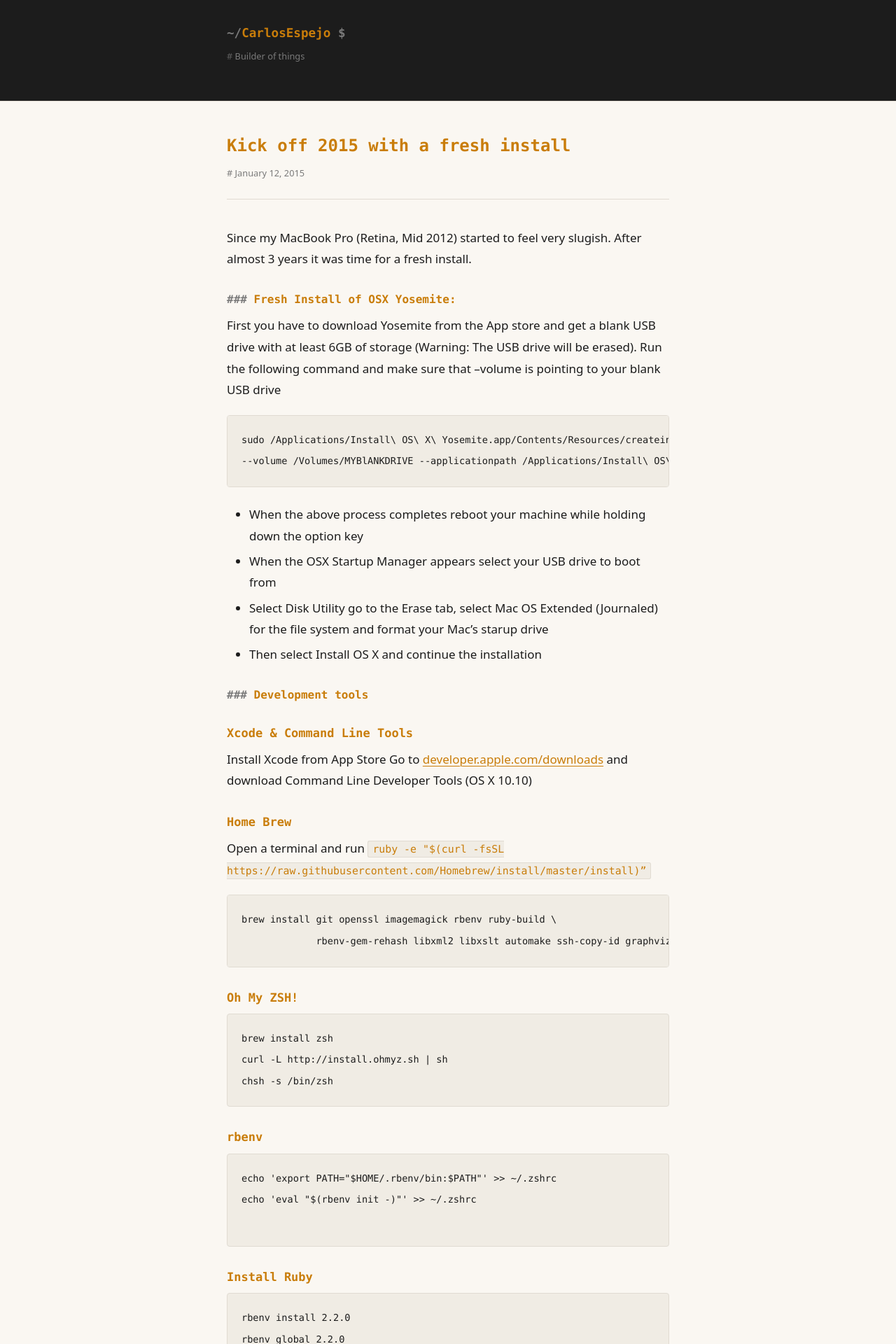
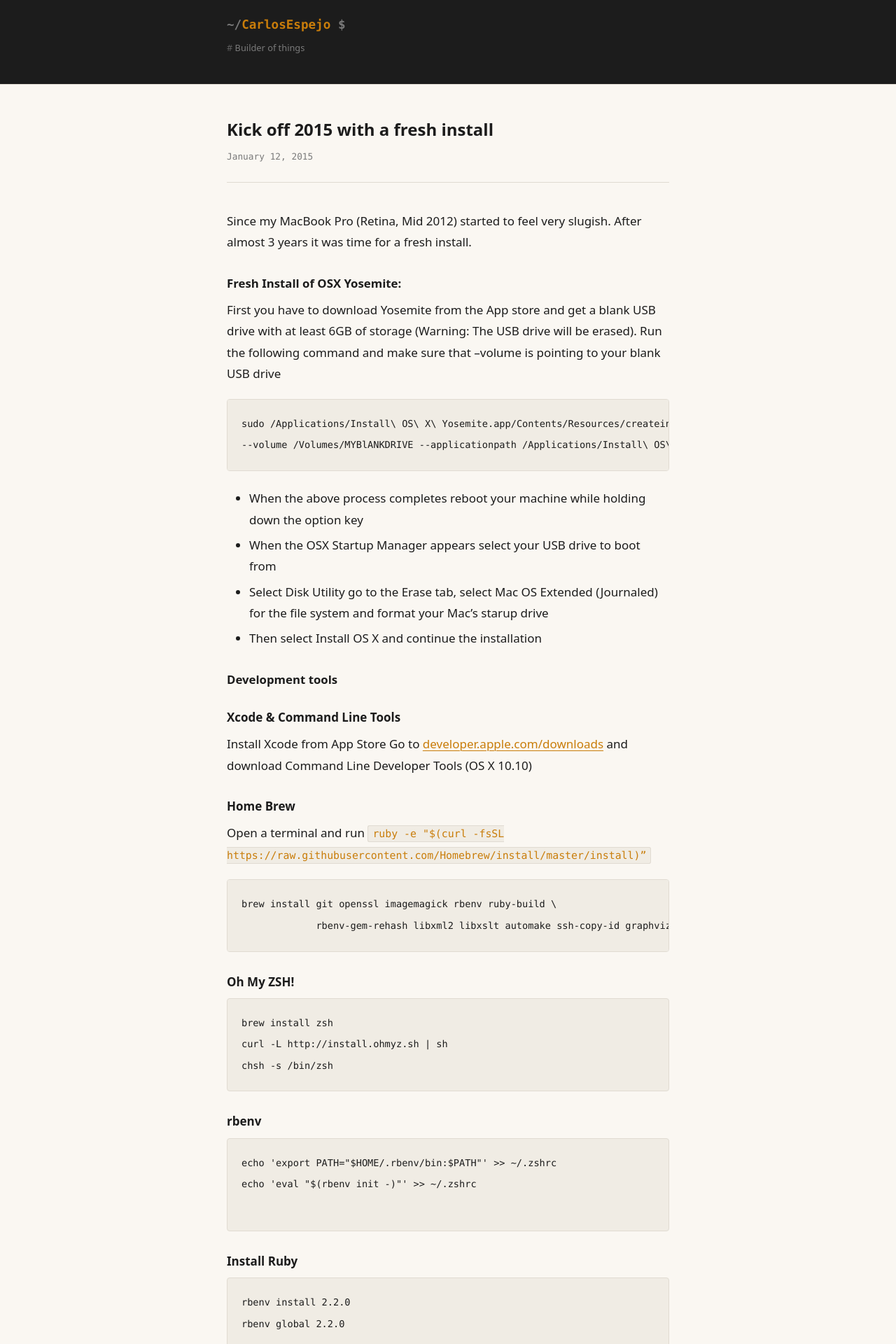
Before and after one commit to CarlosEspejo/carlosespejo.github.io, a Jekyll site: the page built from _posts/2015-01-12-kick-off-2015-with-a-fresh-install.md, in a window 1280 px wide. Shown: the top 1920 px of the page at 70% size. Built offline with Jekyll 4.4.1, drawn with Linux system fonts in a browser that asks for light colours.

Commit message:
Polish cream theme: fix headings, remove # prefixes, tighten header
- Switch headings to sans-serif, dark text
- Remove ## prefix from h2/h3
- Remove # prefix from post date and posts label
- Tighten header padding

Co-Authored-By: Claude Sonnet 4.6 <noreply@anthropic.com>

```diff
--- a/assets/css/style.scss
+++ b/assets/css/style.scss
@@ -66,7 +66,7 @@ main.container {
 
 .site-header {
   background: $header-bg;
-  padding: 2rem 0;
+  padding: 1.25rem 0;
   border-bottom: 1px solid $border;
 
   .site-title {
@@ -136,26 +136,17 @@ main.container {
    ============================================================ */
 
 h1, h2, h3, h4, h5, h6 {
-  font-family: $font-mono;
+  font-family: $font-sans;
   font-weight: 700;
   line-height: 1.3;
   margin-top: 2rem;
   margin-bottom: 0.75rem;
-  color: $accent;
+  color: $text;
 }
 
-h1 {
-  font-size: 1.5rem;
-  &::before { content: "# "; color: $muted; }
-}
-h2 {
-  font-size: 1.2rem;
-  &::before { content: "## "; color: $muted; }
-}
-h3 {
-  font-size: 1rem;
-  &::before { content: "### "; color: $muted; }
-}
+h1 { font-size: 1.75rem; }
+h2 { font-size: 1.25rem; }
+h3 { font-size: 1.05rem; }
 
 p {
   margin-bottom: 1.25rem;
@@ -323,15 +314,12 @@ img {
 
 .post-list-heading {
   font-size: 0.75rem;
+  font-family: $font-mono;
   text-transform: uppercase;
   letter-spacing: 0.08em;
   color: $muted;
   margin-bottom: 0;
   margin-top: 0;
-
-  &::before {
-    content: "# ";
-  }
 }
 
 /* ============================================================
@@ -351,14 +339,11 @@ img {
   }
 
   .post-meta {
+    font-family: $font-mono;
     font-size: 0.8rem;
     color: $muted;
     margin-top: 0.5rem;
     margin-bottom: 0;
-
-    &::before {
-      content: "# ";
-    }
   }
 }
 
```
